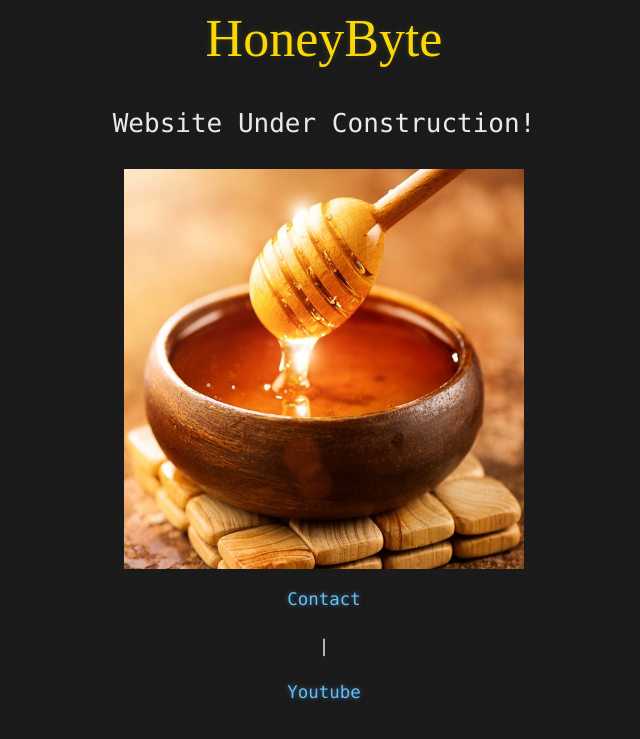
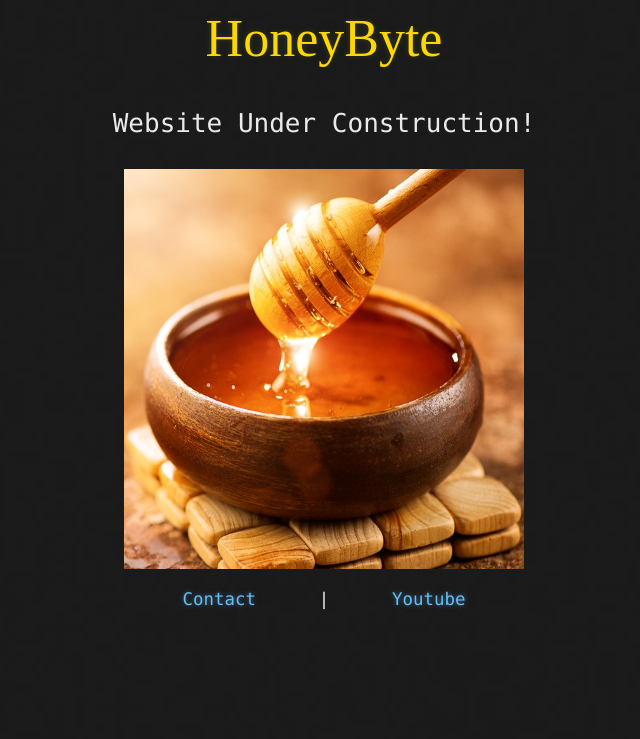
Before and after one commit to suhailhbc/HoneyByte, a Jekyll site: the page index.html, which Jekyll copies as it is, in a window 1280 px wide. Shown: the top 739 px of the page, without its empty margins (316-956 px from the left). Built offline with Jekyll 4.4.1, drawn with Linux system fonts in a browser that asks for light colours.

Commit message:
Change in Footer Links 2

```diff
--- a/index.html
+++ b/index.html
@@ -15,8 +15,6 @@
   <a href="/" style="text-decoration:none;"><center><h1>HoneyByte</h1></center></a>
   <p align="center">Website Under Construction!<p>
   <center><img src="assets/images/HoneyByte.jpg" width=400 height=400></center>
-  <h6><p align="center"><a href="mailto:suhail.honeybyte@gmail.com" target="_blank" style="text-decoration:none;">Contact</a></p></h6>
-  <h6><p align="center"> | </p></h6>
-  <h6><p align="center"><a href="https://www.youtube.com/channel/UC2AdXjNQXBLjpT4yPYDKtNg" target="_blank" style="text-decoration:none;">Youtube</a></p></h6>
+  <h6><p align="center"><a href="mailto:suhail.honeybyte@gmail.com" target="_blank" style="text-decoration:none;">Contact</a> &nbsp;&nbsp;&nbsp;&nbsp; | &nbsp;&nbsp;&nbsp;&nbsp; <a href="https://www.youtube.com/channel/UC2AdXjNQXBLjpT4yPYDKtNg" target="_blank" style="text-decoration:none;">Youtube</a></p></h6>
 </body>
 </html>
```
